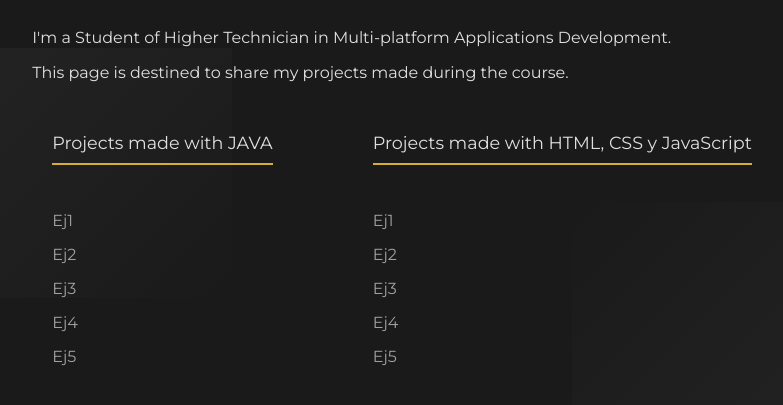
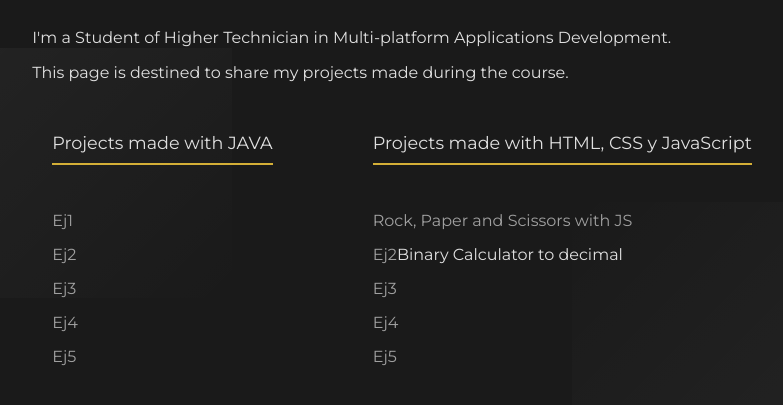
Before and after one commit to CauaHino/CauaHino.github.io, a website built with webpack: page index.html in a window 1280 px wide. Shown: the part 239-644 px from the top of the page, without its empty margins (238-1021 px from the left). Built offline with nearby package versions, Linux system fonts and the light colour scheme; some icons are missing.

```diff
--- a/index.html
+++ b/index.html
@@ -63,8 +63,8 @@
       <section class="project-category">
         <h2>Projects made with HTML, CSS y JavaScript</h2>
         <ul>
-          <li><a href="#">Ej1</a></li>
-          <li><a href="#">Ej2</a></li>
+          <li><a href="https://github.com/CauaHino/rock-paper-scissors-game">Rock, Paper and Scissors with JS</a></li>
+          <li><a href="https://github.com/CauaHino/binary-calculator/tree/main">Ej2</a>Binary Calculator to decimal</li>
           <li><a href="#">Ej3</a></li>
           <li><a href="#">Ej4</a></li>
           <li><a href="#">Ej5</a></li>
```
